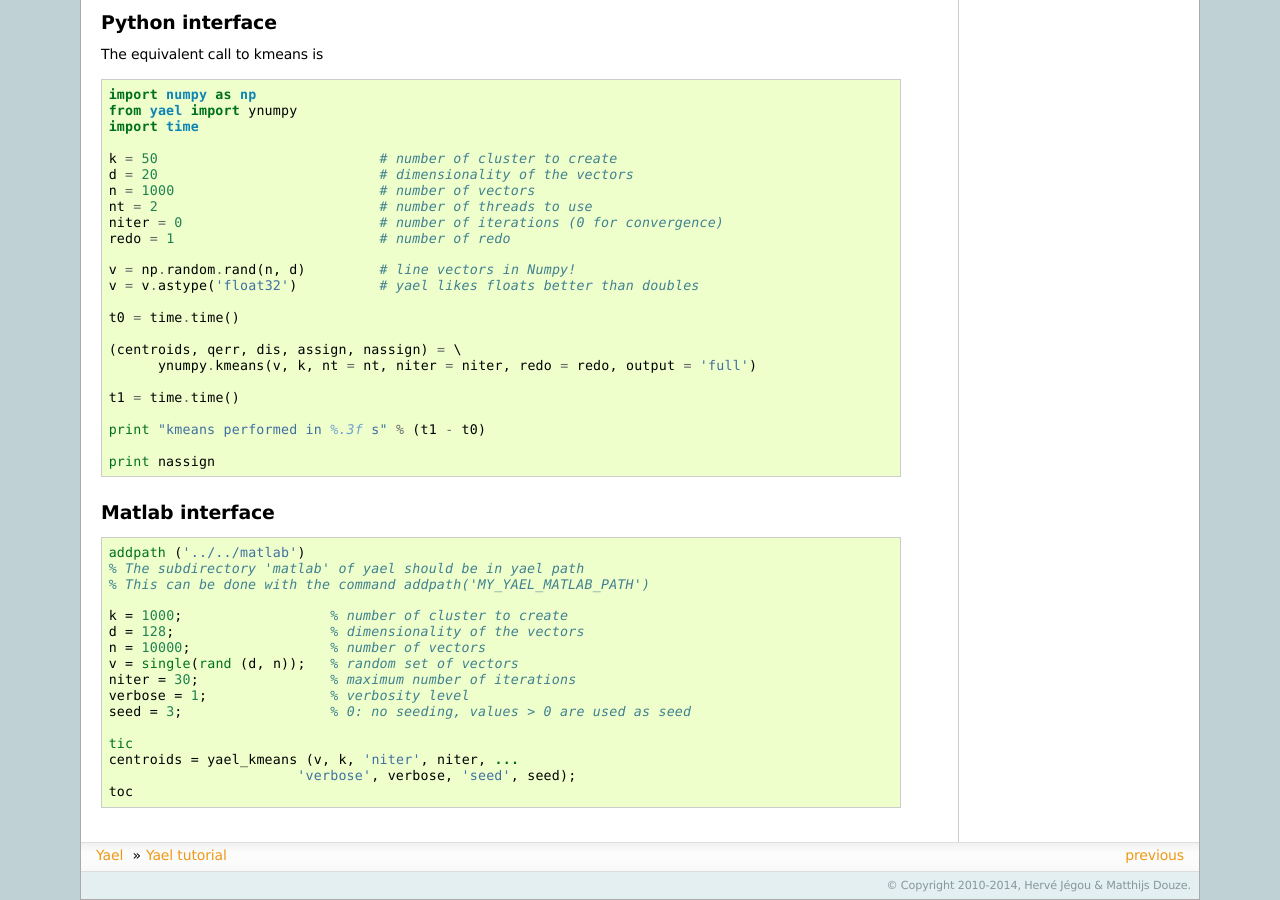
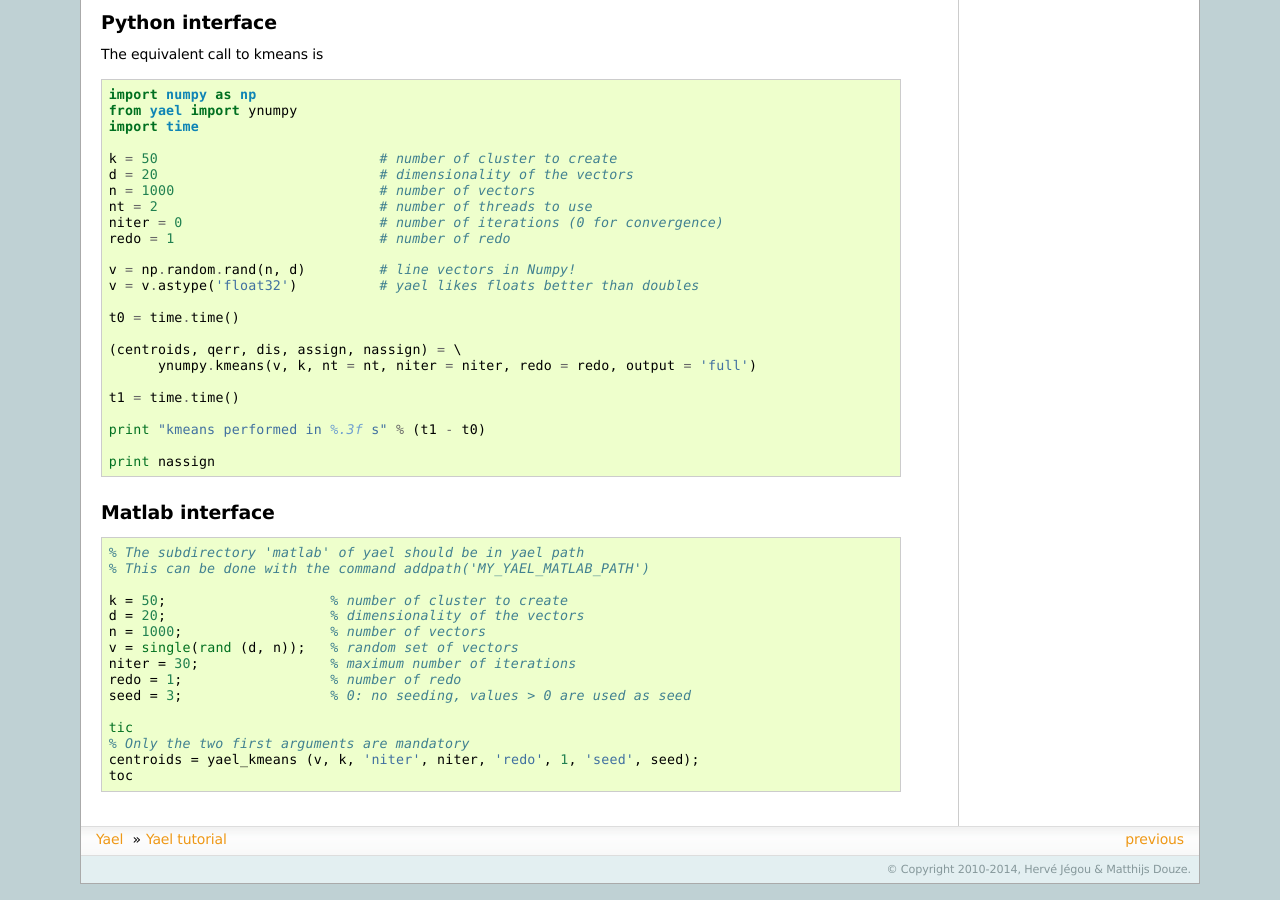
Before and after one commit to cynthia/yael, a Sphinx documentation site: the page built from doc/tutorial.rst, in a window 1280 px wide and 900 px high, scrolled down 1160 px. Built offline with Sphinx 7.4.7, drawn with Linux system fonts in a browser that asks for light colours; formulas are drawn with MathJax 3; pages that are not in the unit, such as notebooks, are missing from menus.

Commit message:
Matlab version

```diff
--- a/doc/tutorial.rst
+++ b/doc/tutorial.rst
@@ -117,19 +117,18 @@
 
 .. code-block:: matlab
 
-  addpath ('../../matlab')
   % The subdirectory 'matlab' of yael should be in yael path
   % This can be done with the command addpath('MY_YAEL_MATLAB_PATH')
 
-  k = 1000;                  % number of cluster to create
-  d = 128;                   % dimensionality of the vectors
-  n = 10000;                 % number of vectors
+  k = 50;                    % number of cluster to create
+  d = 20;                    % dimensionality of the vectors
+  n = 1000;                  % number of vectors
   v = single(rand (d, n));   % random set of vectors
   niter = 30;                % maximum number of iterations
-  verbose = 1;               % verbosity level
+  redo = 1;                  % number of redo
   seed = 3;                  % 0: no seeding, values > 0 are used as seed
 
   tic
-  centroids = yael_kmeans (v, k, 'niter', niter, ...
-			 'verbose', verbose, 'seed', seed);
+  % Only the two first arguments are mandatory
+  centroids = yael_kmeans (v, k, 'niter', niter, 'redo', 1, 'seed', seed);
   toc
```
